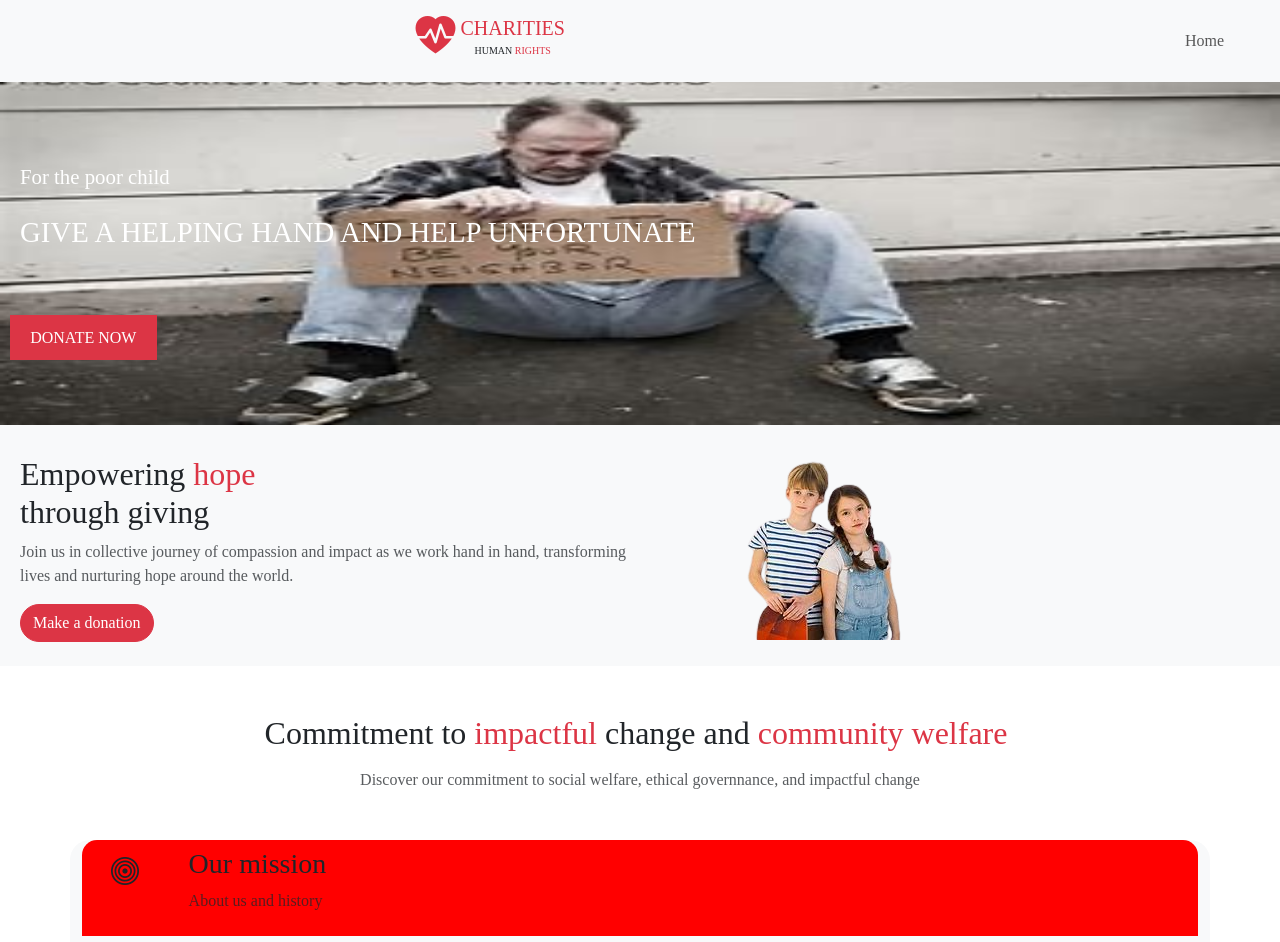
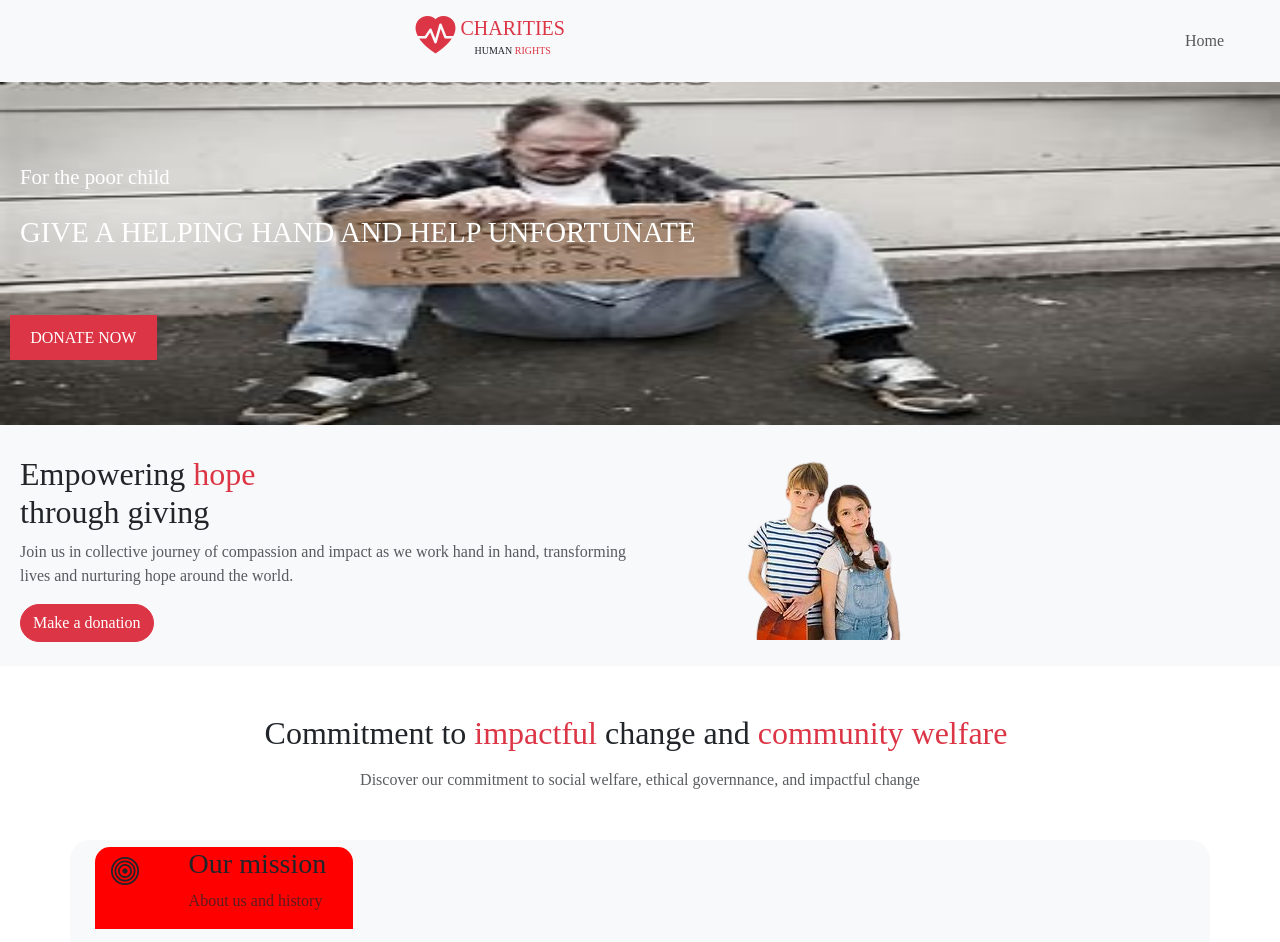
Before and after one commit to Azeezbank/Charity_platform, a React (Vite) app: page / in a window 1280 px wide. Shown: the top 942 px of the page. Built offline with nearby package versions, Linux system fonts and the light colour scheme.

Commit message:
Update Home.tsx

```diff
--- a/src/Components/Home.tsx
+++ b/src/Components/Home.tsx
@@ -167,12 +167,17 @@ const Home: React.FC = () => {
         <div id="accordion">
           <div className="container bg-light round mt-5">
             <div className="cardd text-white">
-              <div className={`hover2 mission ps-3 pe-3 ${isActive === 1 ? 'active' : '' }`} onClick={() => setIsActive(1)}>
-                <a
+              <a
                   className="btn"
                   data-bs-toggle="collapse"
                   href="#collapseOne"
                 >
+              <div className={`hover2 mission ps-3 pe-3 ${isActive === 1 ? 'active' : '' }`} onClick={() => setIsActive(1)}>
+                {/* <a
+                  className="btn"
+                  data-bs-toggle="collapse"
+                  href="#collapseOne"
+                >*/}
                   <div className={`row`}>
                     <div className="col-2 pt-2">
                       <h3 className="bi bi-bullseye"></h3>
@@ -184,8 +189,9 @@ const Home: React.FC = () => {
                       </p>
                     </div>
                   </div>
-                </a>
+
               </div>
+            </a>
 
               <div className={`hover2 ${isActive === 2 ? 'active' : '' }`} onClick={() => setIsActive(2)}>
                 <a
```
